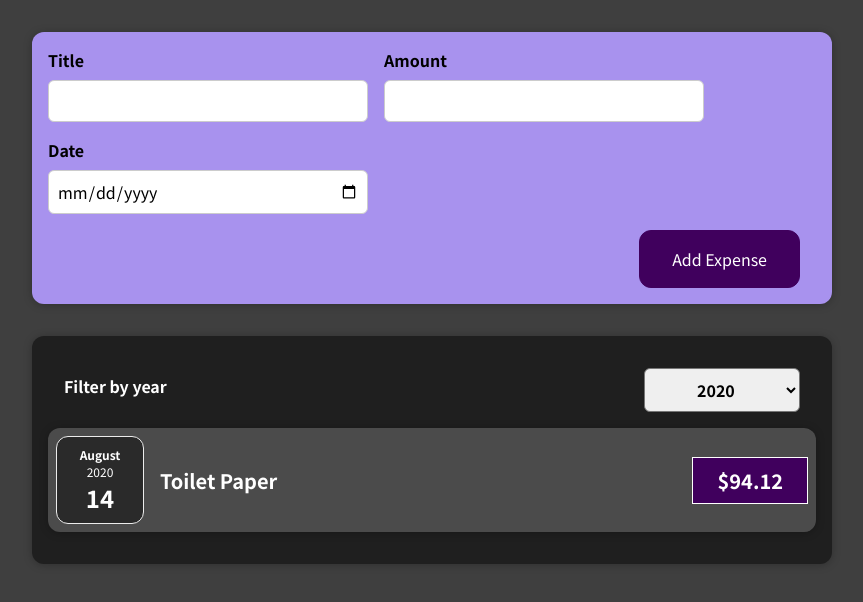
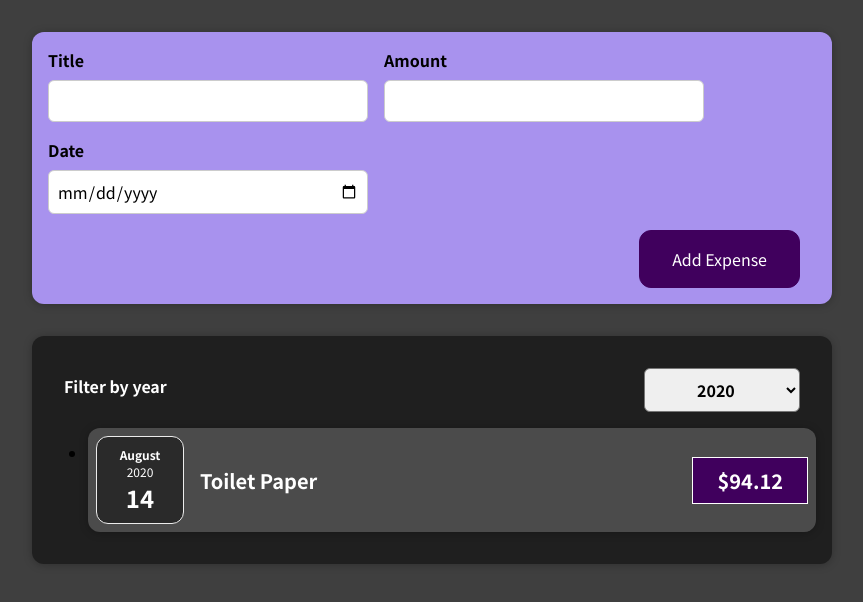
Before and after one commit to SF-codes/Learning-React, a React (Create React App) app: page / in a window 1280 px wide. Shown: the top 602 px of the page, without its empty margins (208-1071 px from the left). Built offline with nearby package versions, Linux system fonts and the light colour scheme.

Commit message:
Added conditional return statements for filtered by year items based on current data, or lackthereof

```diff
--- a/src/components/Expenses/ExpenseItem.js
+++ b/src/components/Expenses/ExpenseItem.js
@@ -5,6 +5,7 @@
 
 const ExpenseItem = (props) => {
   return (
+    <li>
       <Card className="expense-item">
         <ExpenseDate date={props.date} />
         <div className="expense-item__description">
@@ -12,6 +13,7 @@
           <div className="expense-item__price">${props.amount}</div>
         </div>
       </Card>
+    </li>
   );
 };
 
--- a/src/components/Expenses/Expenses.js
+++ b/src/components/Expenses/Expenses.js
@@ -1,7 +1,7 @@
 import React, { useState } from "react";
-import ExpenseItem from "./ExpenseItem";
 import Card from "../UI/Card";
 import ExpensesFilter from "./ExpensesFilter";
+import ExpensesList from "./ExpensesList";
 import "./Expenses.css";
 
 const Expenses = (props) => {
@@ -22,14 +22,7 @@
           selected={filteredYear}
           onChangeFilter={filterChangeHandler}
         />
-        {filteredExpenses.map((expense) => (
-          <ExpenseItem
-            key={expense.id}
-            title={expense.title}
-            amount={expense.amount}
-            date={expense.date}
-          />
-        ))}
+        <ExpensesList items={filteredExpenses} />
       </Card>
     </div>
   );
--- /dev/null
+++ b/src/components/Expenses/ExpensesList.css
@@ -0,0 +1,9 @@
+.expenses-list {
+  list-style: none;
+  padding: 0;
+}
+
+.expenses-list__fallback {
+  color: white;
+  text-align: center;
+}
--- /dev/null
+++ b/src/components/Expenses/ExpensesList.js
@@ -0,0 +1,25 @@
+import React from "react";
+
+import ExpenseItem from "./ExpenseItem";
+import "./ExpensesList";
+
+const ExpensesList = (props) => {
+  if (props.items.length === 0) {
+    return <h2 className="expenses-list__fallback">Found no expenses!</h2>;
+  }
+
+  return (
+    <ul className="expenses-list">
+      {props.items.map((expense) => (
+        <ExpenseItem
+          key={expense.id}
+          title={expense.title}
+          amount={expense.amount}
+          date={expense.date}
+        />
+      ))}
+    </ul>
+  );
+};
+
+export default ExpensesList;
```
Lines whose indentation alone changed are shown as unchanged.
